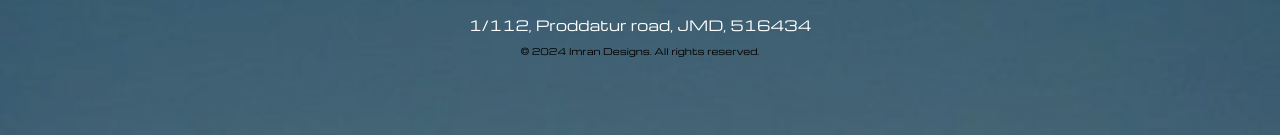
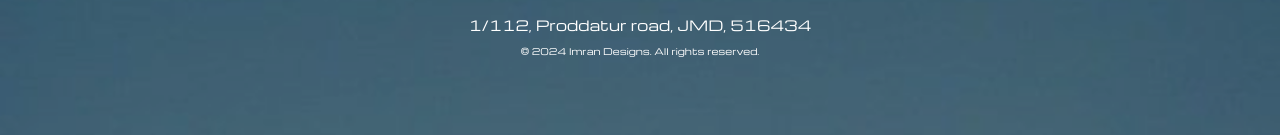
Before and after one commit to theimranshaik/Imran-Designs, a plain HTML site: page index.html in a window 1280 px wide. Shown: the part 5198-5333 px from the top of the page. Drawn offline with nearby package versions, Linux system fonts and the light colour scheme.

Commit message:
Update index.html

```diff
--- a/index.html
+++ b/index.html
@@ -154,7 +154,7 @@
     .copyright {
       text-align: center;
       margin-top: 10px; /* Adjust as needed */
-      color: black; /* Change color if needed */
+      color: white; /* Change color if needed */
       font-size: 9px; /* Adjust size as needed */
       position: relative;
       z-index: 2; /* Ensure it's above any background layers */
```
